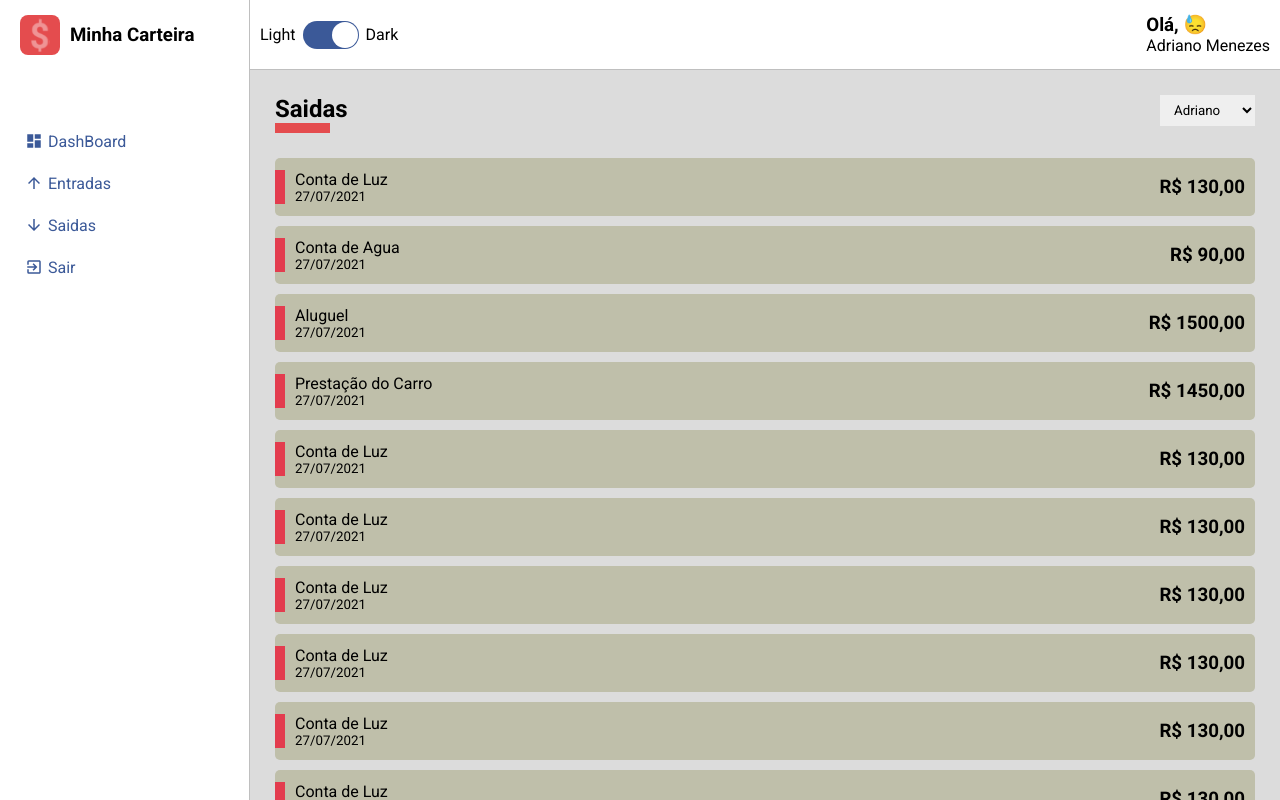
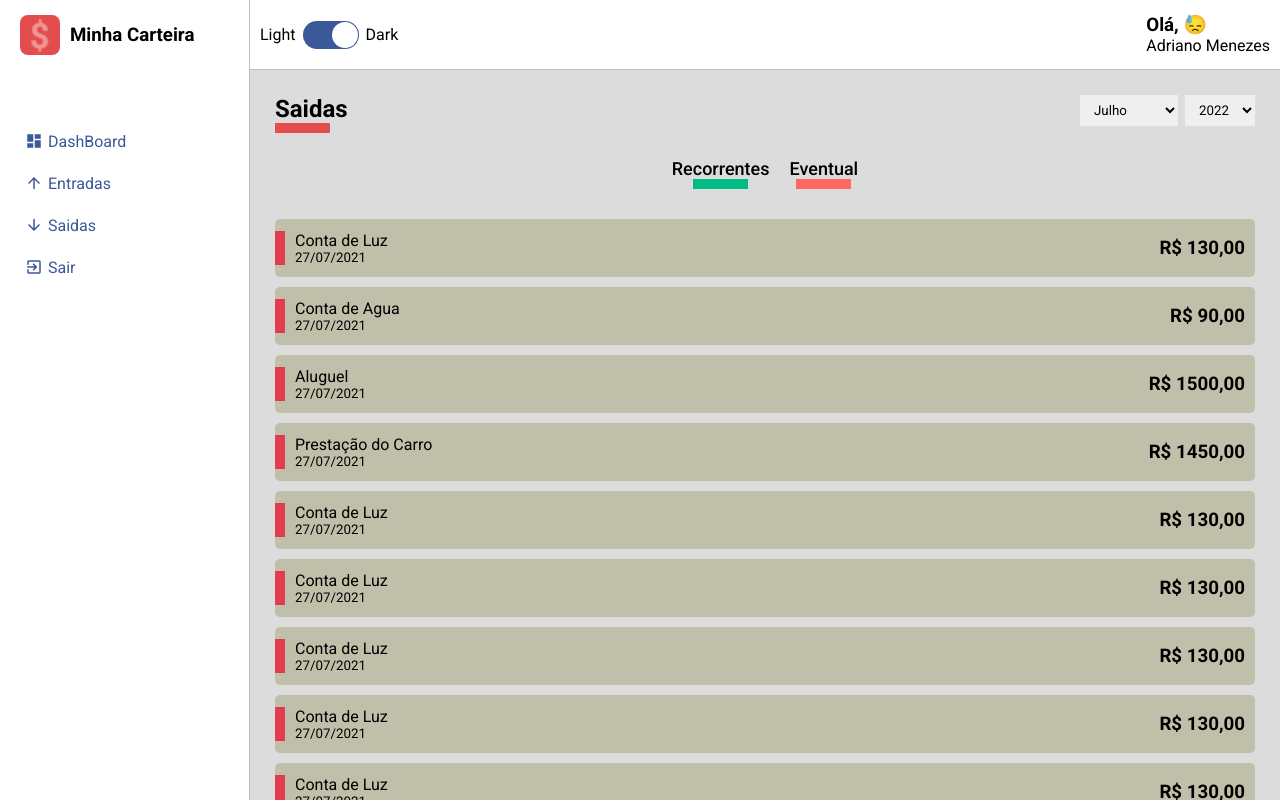
Before and after one commit to aaanm1309-1/dashboard, a React (Create React App) app: page / in a window 1280 px wide. Built offline with nearby package versions, Linux system fonts and the light colour scheme.

Commit message:
final aula 20

```diff
--- a/src/pages/List/index.tsx
+++ b/src/pages/List/index.tsx
@@ -5,22 +5,44 @@
 import {
   Container,
   Content,
+  Filters,
 } from './styles';
 
 const List: React.FC = () => {
-  const options = [
-    {value: 'Adriano',label: 'Adriano'},
-    {value: 'Maria',label: 'Maria'},
-    {value: 'Joaquina',label: 'Joaquina'},
+  const months = [
+    {value: 7,label: 'Julho'},
+    {value: 8,label: 'Agosto'},
+    {value: 9,label: 'Setembro'},
+  ];
+  const years = [
+    {value: 2022,label: 2022},
+    {value: 2021,label: 2021},
+    {value: 2020,label: 2020},
   ];
   return (
       <Container>
           <ContentHeader
             title='Saidas'
             lineColor='#E44C4E'>
-            <SelectInput options={options}/>
+            <SelectInput options={months}/>
+            <SelectInput options={years}/>
 
           </ContentHeader>
+
+          <Filters>
+            <button
+              type='button'
+              className='tag-filter tag-filter-recurrent'>
+              Recorrentes
+            </button>
+            <button
+              type='button'
+              className='tag-filter tag-filter-eventual'>
+              Eventual
+            </button>
+
+          </Filters>
+
           <Content>
             <HistoryFinanceCard
               tagColor='#E33C4E'
--- a/src/pages/List/styles.ts
+++ b/src/pages/List/styles.ts
@@ -1,14 +1,52 @@
 import styled from "styled-components";
 
 export const Container = styled.div`
-
-
   border-bottom: 1px solid ${props => props.theme.colors.gray};
 
 `;
 
 export const Content = styled.div`
 
+`;
+
+export const Filters = styled.div`
+  width: 100%;
+  display: flex;
+  justify-content: center;
+  margin-bottom: 30px;
+
+  .tag-filter {
+    font-size: 18px;
+    font-weight: 500;
+    background: none;
+
+    color: ${props => props.theme.colors.white};
+
+    margin: 0 10px;
+    transition: opacity 0.3s;
+
+    &:hover {
+      opacity: .7;
+    }
+
+  }
+
+  .tag-filter-recurrent::after{
+      content: '';
+      display: block;
+      width: 55px;
+      margin: 0 auto;
+      border-bottom: 10px solid ${props => props.theme.colors.success};
+    }
+
+    .tag-filter-eventual::after{
+      content: '';
+      display: block;
+      width: 55px;
+      margin: 0 auto;
+      border-bottom: 10px solid ${props => props.theme.colors.warning};
+
+    }
 
 
 `;
```
